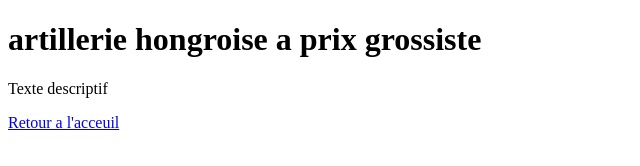
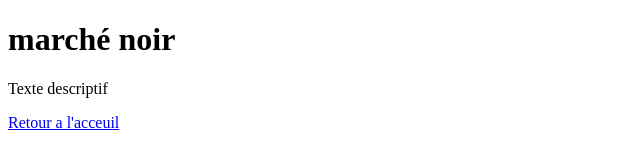
Before and after one commit to AdrienZl/AdrienZL.github.io, a plain HTML site: page index2.html in a window 1280 px wide. Shown: the whole page, without its empty margins (0-640 px from the left). Drawn offline with Linux system fonts and the light colour scheme.

Commit message:
Update index2.html

```diff
--- a/index2.html
+++ b/index2.html
@@ -7,7 +7,7 @@
 </head>
 
 <body>
-  <h1>artillerie hongroise a prix grossiste</h1>
+  <h1>marché noir</h1>
   <p>Texte descriptif</p>
   <a href="index.html">Retour a l'acceuil</a>
 </body>
```
